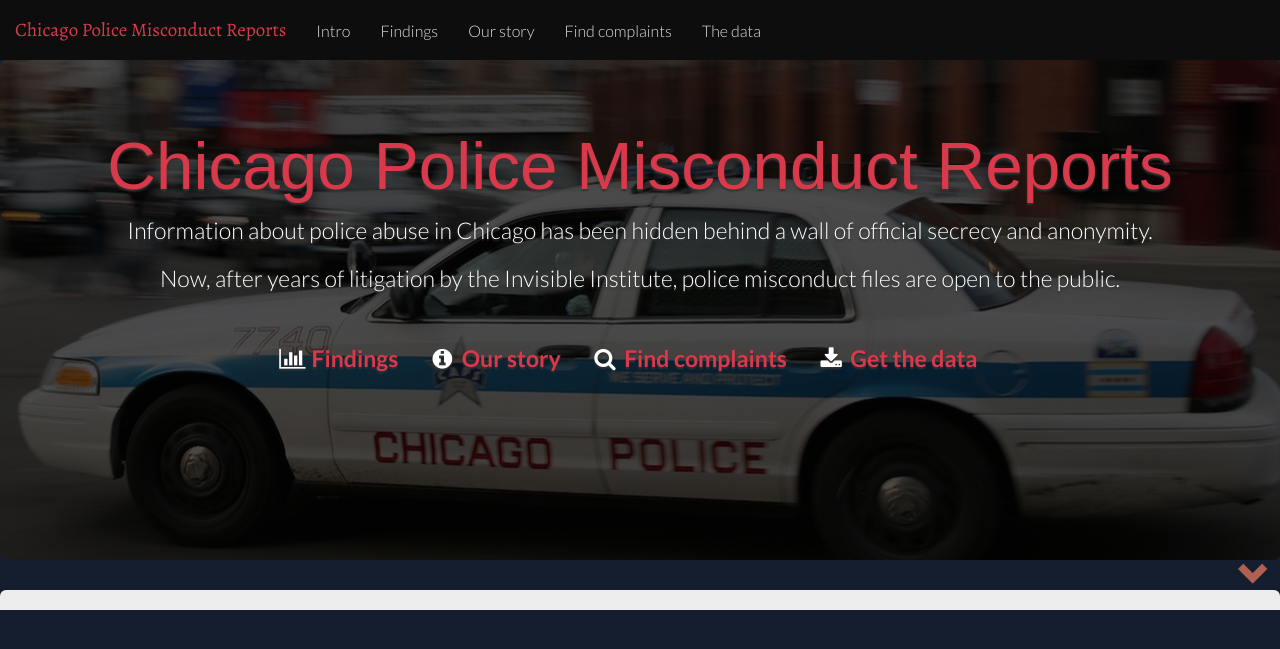
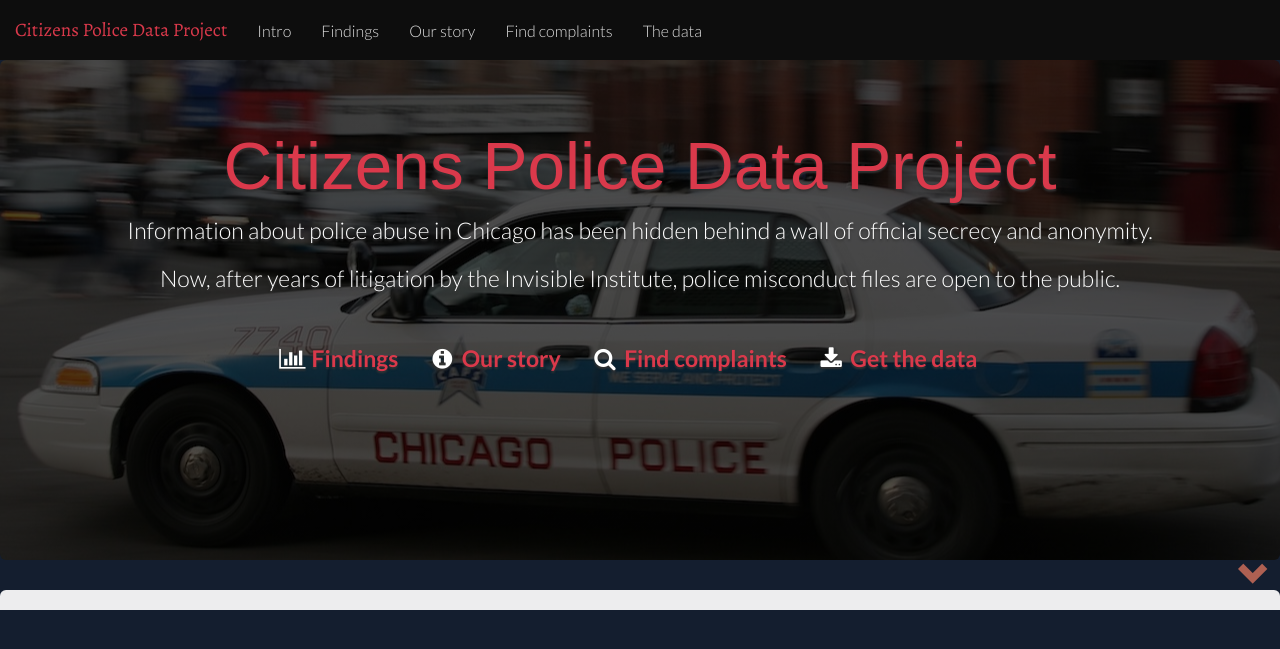
Before and after one commit to datamade/cpdb-splash, a Jekyll site: the page built from index.html, in a window 1280 px wide. Shown: the top 649 px of the page. Built offline with Jekyll 4.4.1, drawn with Linux system fonts in a browser that asks for light colours; nearby versions of some CDN libraries; some web fonts are replaced; library files that are not in the unit come from our copies.

Commit message:
name change

```diff
--- a/_config.yml
+++ b/_config.yml
@@ -1,7 +1,7 @@
 port:  5000
 markdown: kramdown
-title: "Chicago Police Misconduct Reports"
-name: "Chicago Police Misconduct Reports"
+title: "Citizens Police Data Project"
+name: "Citizens Police Data Project"
 author: "Invisible Institute"
 url: http://intro.cpdb.co
 encoding: utf-8
--- a/_layouts/default.html
+++ b/_layouts/default.html
@@ -78,7 +78,7 @@
 
   <link href='/favicon.ico' rel='shortcut icon' />
 
-  <title>Chicago Police Misconduct Reports</title>
+  <title>Citizens Police Data Project</title>
   <link rel="stylesheet" href="css/bootstrap.darkly.min.css" />
   <link rel="stylesheet" href="css/custom.css" />
   <link rel="stylesheet" href="https://maxcdn.bootstrapcdn.com/font-awesome/4.4.0/css/font-awesome.min.css">
@@ -98,7 +98,7 @@
     <div class="container-fluid">
       <div class="navbar-header">
 
-        <a class="navbar-brand" href="/">Chicago Police Misconduct Reports</a>
+        <a class="navbar-brand" href="/">Citizens Police Data Project</a>
 
       </div>
       <div id="navbar">
--- a/index.html
+++ b/index.html
@@ -7,7 +7,7 @@
 </div>
 <div id="content" class="scroll" data-spy="scroll" data-target="#navbar">
   <div id="section-1" class='jumbotron text-center'>
-    <h1>Chicago Police Misconduct Reports</h1>
+    <h1>Citizens Police Data Project</h1>
     <p>
       Information about police abuse in Chicago has been hidden
       behind a wall of official secrecy and anonymity.</p>
```
